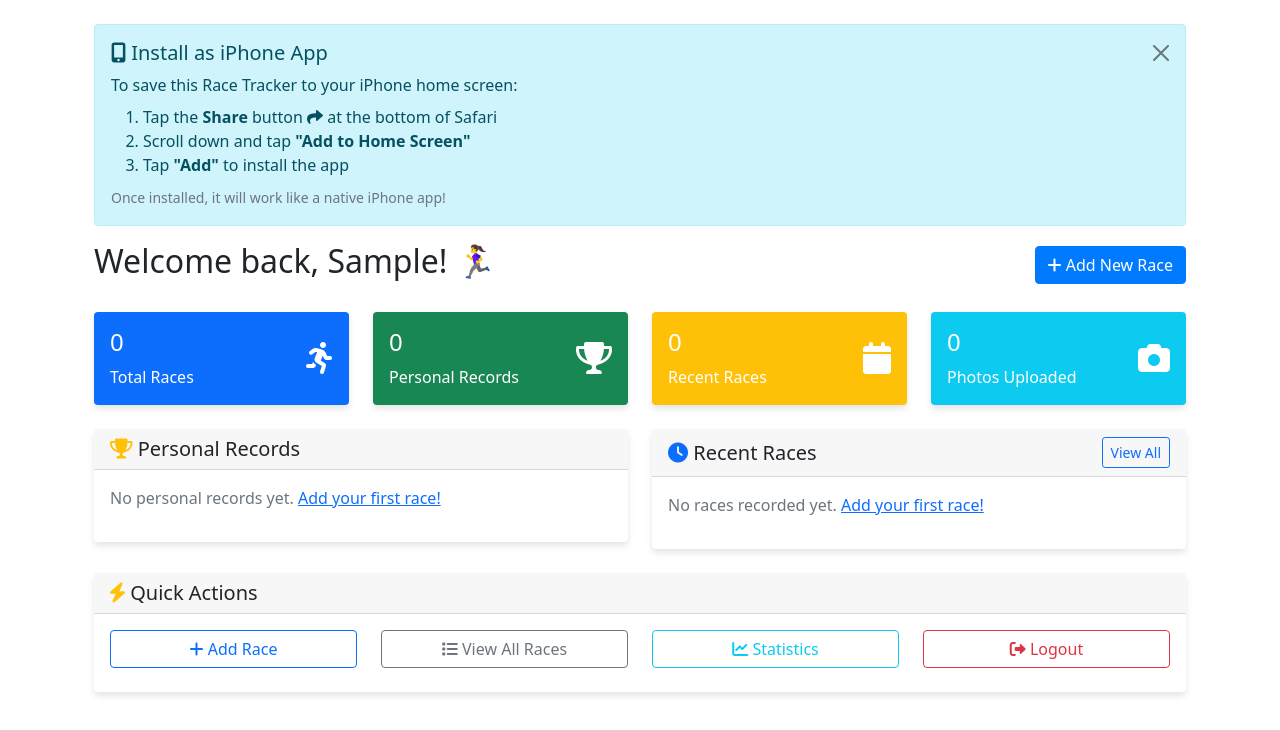
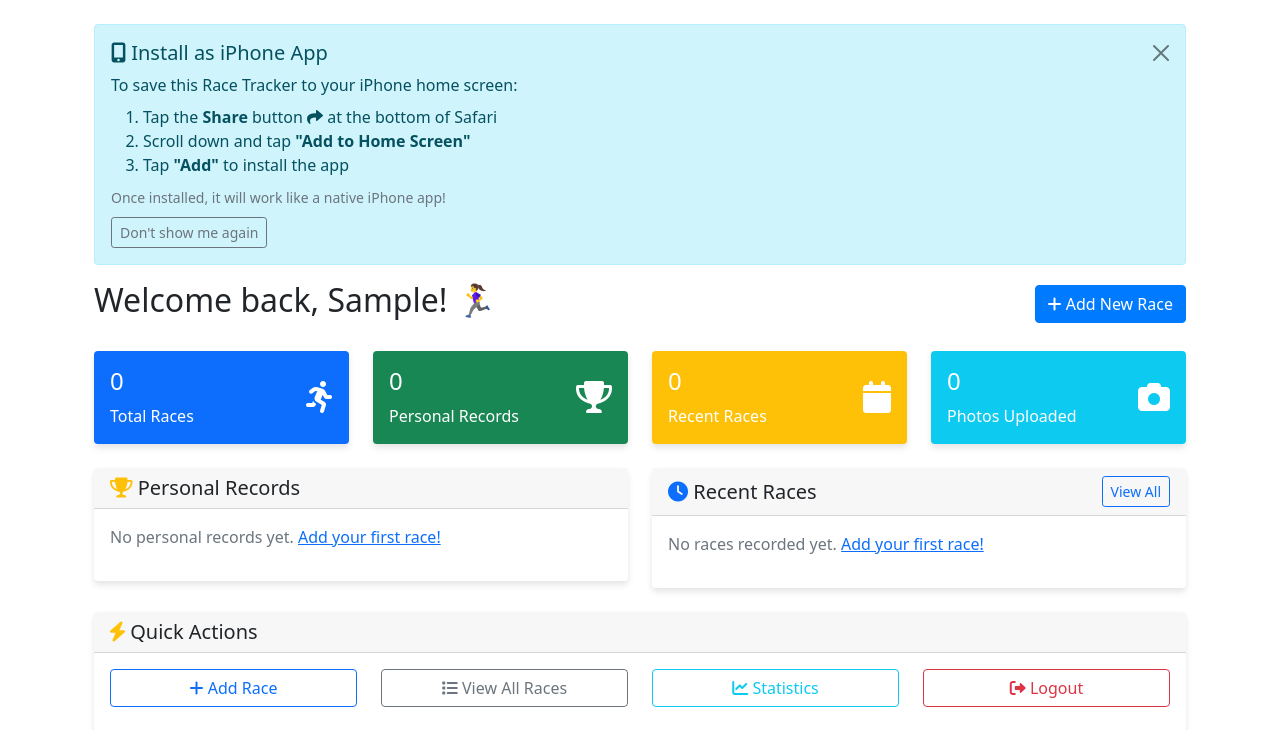
Before and after one commit to yancmo1/server-stack-monorepo-v2, a Flask app: page /dashboard in a window 1280 px wide. Shown: the part 56-786 px from the top of the page. Run offline with Flask 3, Linux system fonts and the light colour scheme; the visitor is signed in with stand-in values (Sample User, id 1); data that the repository does not hold is empty; parts of the project's set-up code (start-up, migrations or seed data) failed here and were passed over.

Commit message:
Auto-commit: 2025-08-06 17:43 -        1 file(s) changed [pwa-tracker deploy]

```diff
--- a/apps/5k-tracker-pwa/templates/dashboard.html
+++ b/apps/5k-tracker-pwa/templates/dashboard.html
@@ -5,7 +5,7 @@
 {% block content %}
 <div class="container mt-4">
     <!-- iPhone Installation Instructions -->
-    <div class="alert alert-info alert-dismissible fade show" role="alert">
+    <div id="install-alert" class="alert alert-info alert-dismissible fade show" role="alert">
         <h5><i class="fas fa-mobile-alt"></i> Install as iPhone App</h5>
         <p class="mb-2">To save this Race Tracker to your iPhone home screen:</p>
         <ol class="mb-2">
@@ -14,7 +14,10 @@
             <li>Tap <strong>"Add"</strong> to install the app</li>
         </ol>
         <small class="text-muted">Once installed, it will work like a native iPhone app!</small>
-        <button type="button" class="btn-close" data-bs-dismiss="alert" aria-label="Close"></button>
+        <div class="mt-2 d-flex gap-2">
+            <button type="button" class="btn btn-sm btn-outline-secondary" id="dont-show-install">Don't show me again</button>
+            <button type="button" class="btn-close ms-auto" data-bs-dismiss="alert" aria-label="Close"></button>
+        </div>
     </div>
 
     <div class="d-flex justify-content-between align-items-center mb-4">
@@ -187,3 +190,22 @@
     </div>
 </div>
 {% endblock %}
+{% block scripts %}
+<script>
+    // Hide install alert if user opted out (shared with index.html)
+    document.addEventListener('DOMContentLoaded', function() {
+        if (localStorage.getItem('hideInstallAlert') === '1') {
+            var alertElem = document.getElementById('install-alert');
+            if (alertElem) alertElem.style.display = 'none';
+        }
+        var dontShowBtn = document.getElementById('dont-show-install');
+        if (dontShowBtn) {
+            dontShowBtn.addEventListener('click', function() {
+                localStorage.setItem('hideInstallAlert', '1');
+                var alertElem = document.getElementById('install-alert');
+                if (alertElem) alertElem.style.display = 'none';
+            });
+        }
+    });
+</script>
+{% endblock %}
```
